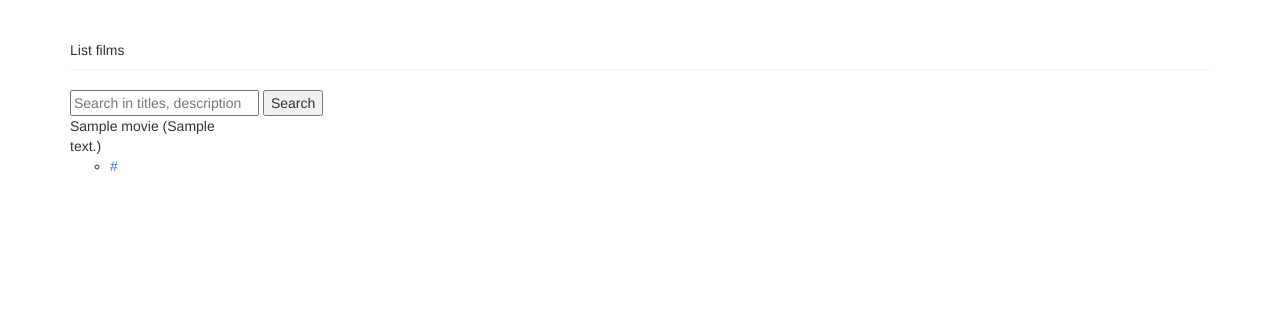
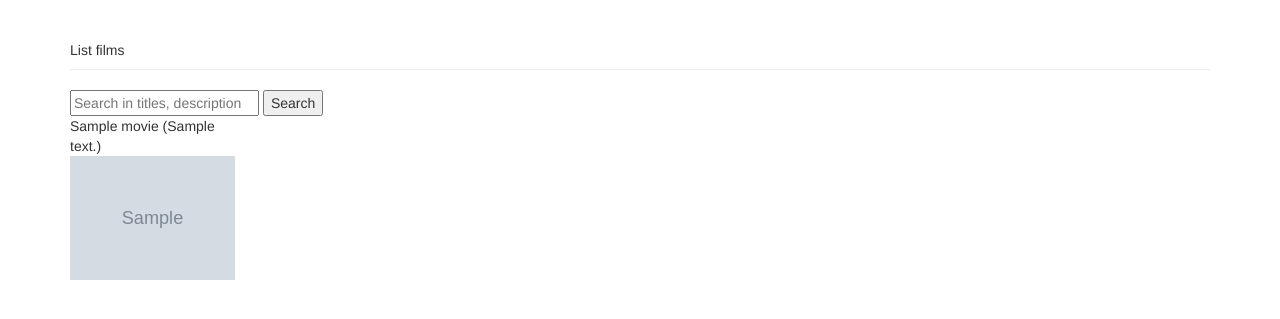
Before and after one commit to sooserno20/filmezz, a Django app: page / in a window 1280 px wide. Shown: the top 319 px of the page. Run offline with Django 3.2, Linux system fonts and the light colour scheme; tables that the repository leaves empty hold one stand-in row (values such as "Sample post"); grey boxes marked "Sample" are stand-in pictures; some libraries are stand-ins or nearby versions.

Commit message:
Statics config, base css, image for movie in list

```diff
--- a/core/templates/core/base.html
+++ b/core/templates/core/base.html
@@ -1,3 +1,4 @@
+{% load static %}
 <!DOCTYPE html>
 <html lang="en">
 <head>
@@ -6,6 +7,7 @@
     <meta name="viewport" content="width = device-width, initial-scale = 1">
     <title>Filmek</title>
     <link rel="stylesheet" type="text/css" href="https://maxcdn.bootstrapcdn.com/bootstrap/3.3.7/css/bootstrap.min.css">
+    <link rel="stylesheet" type="text/css" href="{% static "css/main.css" %}">
 </head>
 <body>
     {% block content %}
--- a/core/templates/core/list.html
+++ b/core/templates/core/list.html
@@ -1,4 +1,5 @@
 {% extends "core/base.html" %}
+{% load static %}
 
 {% block content %}
     <div class="container">
@@ -9,14 +10,21 @@
             <input type="text" value="{{ request.GET.search }}" name='search' placeholder="Search in titles, description">
             <input type="submit" value="Search">
         </form>
+
         <ul class="row list-unstyled">
             {% for movie in movie_list %}
                 <li class="col-md-2 col-sm-3 col-xs-6">{{ movie.title }} ({{ movie.description }})
-                    <ul>
-                        {% for link in movie.movielink_set.all %}
-                            <li><a href={{ link }}>{{ link }}</a></li>
-                        {% endfor %}
-                    </ul>
+{#                    <ul>#}
+{#                        {% for link in movie.movielink_set.all %}#}
+{#                            <li><a href={{ link }}>{{ link }}</a></li>#}
+{#                        {% endfor %}#}
+{#                    </ul>#}
+
+                    {% if movie.image %}
+                        <img class="cover" src="/media/{{ movie.image }}"/>
+                    {% else %}
+                        <img class="cover" src="{% static "images/_movie_image_default.jpg" %}"/>
+                    {% endif %}
                 </li>
             {% endfor %}
         </ul>
--- a/core/views.py
+++ b/core/views.py
@@ -5,7 +5,7 @@ from .models import Movie
 
 class MovieList(ListView):
     model = Movie
-    paginate_by = 10
+    paginate_by = 12
     template_name = 'core/list.html'
 
     def get_queryset(self):
--- a/filmezz/settings.py
+++ b/filmezz/settings.py
@@ -120,8 +120,12 @@ USE_TZ = True
 # https://docs.djangoproject.com/en/1.11/howto/static-files/
 
 STATIC_URL = '/static/'
-
+STATIC_ROOT = os.path.join(BASE_DIR, 'static')
 MEDIA_URL = '/media/'
 MEDIA_ROOT = os.path.join(BASE_DIR, 'media')
 
+STATICFILES_DIRS = [
+    os.path.join(BASE_DIR, "static"),
+]
+
 django_heroku.settings(locals())
--- /dev/null
+++ b/static/css/main.css
@@ -0,0 +1,4 @@
+.cover {
+    width: 100%;
+    height: 100%;
+}
```
Also changed, not shown: static/images/_movie_image_default.jpg (added).
